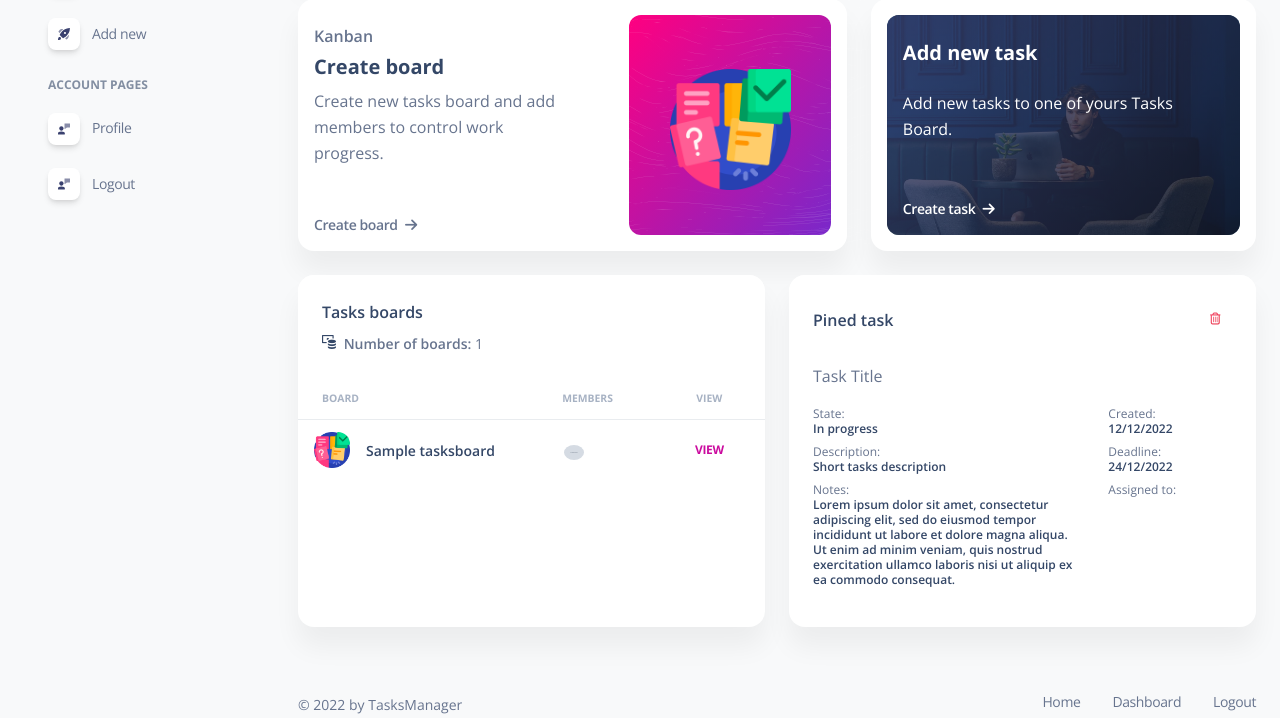
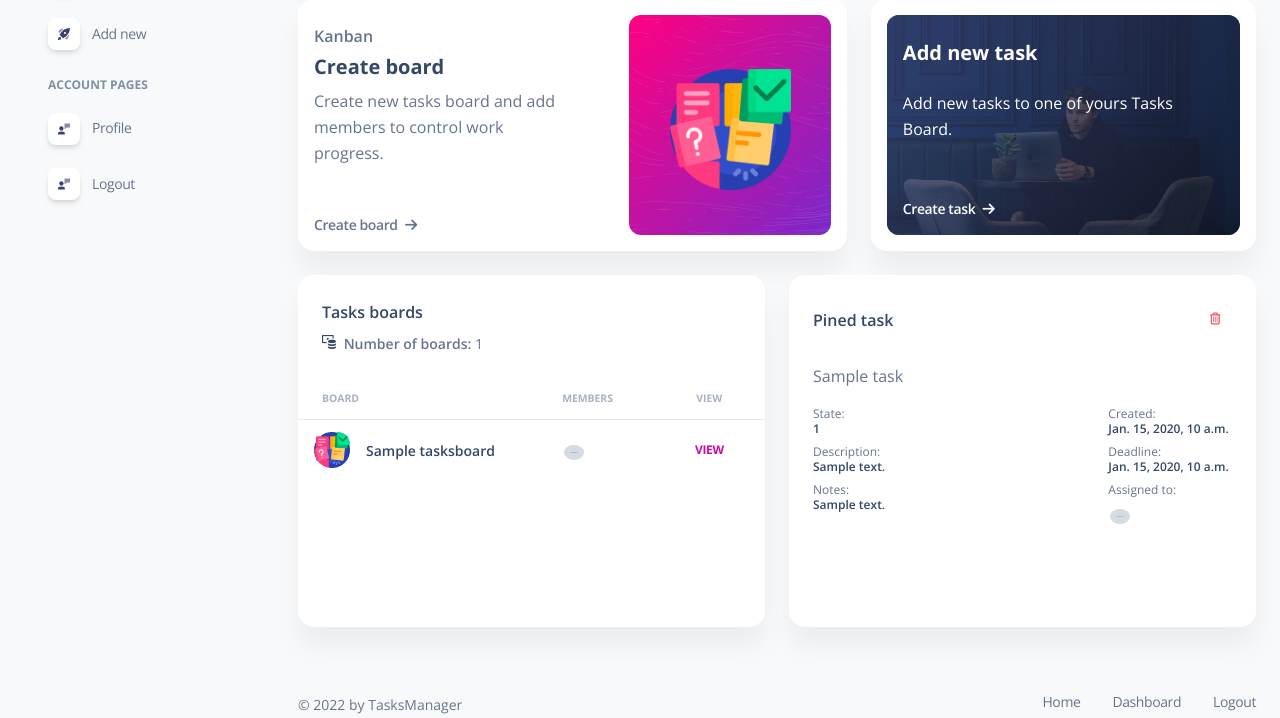
Before and after one commit to Szezi/TasksManager, a Django app: page /boards/dashboard in a window 1280 px wide. Shown: the part 217-935 px from the top of the page. Run offline with Django 4.2, Linux system fonts and the light colour scheme; a user stored in the database is signed in; tables that the repository leaves empty hold one stand-in row (values such as "Sample post"); grey boxes marked "Sample" are stand-in pictures; some libraries are stand-ins or nearby versions.

Commit message:
feat: display pined_task

```diff
--- a/boards/templates/boards/dashboard.html
+++ b/boards/templates/boards/dashboard.html
@@ -196,13 +196,16 @@
         </div>
         <div class="col-lg-6 col-md-6 mb-md-0 mb-4">
           <div class="card" style="min-height: 22rem;">
+            {% if pined_tasks %}
+              {% for task in pined_tasks %}
+                {% if task.owner == request.user %}
                   <div class="card-header pb-0">
                     <div class="row">
                       <div class="col-md-8 d-flex align-items-center">
                         <h6 class="mb-0">Pined task</h6>
                       </div>
                       <div class="col-md-4 text-end">
-                    <a class="btn btn-link text-danger text-gradient px-1 mb-0" href=""><i class="far fa-trash-alt me-2"></i></a>
+                          <a class="btn btn-link text-danger text-gradient px-1 mb-0" href="{% url 'pined_task-delete' task.id%}"><i class="far fa-trash-alt me-2"></i></a>
                       </div>
                     </div>
                   </div>
@@ -210,24 +213,24 @@
                     <div class="container">
                       <div class="row mb-3">
                         <div class="col">
-                    <span>Task Title</span>
+                          <span>{{ task.task.title }}</span>
                         </div>
                       </div>
                       <div class="row mb-3">
                         <div class="col-8">
                          <li class="list-group">
-                        <span class="mb-2 text-xs">State: <span class="text-dark font-weight-bold ms-sm-2"></br>In progress</span></span>
-                        <span class="mb-2 text-xs">Description: <span class="text-dark ms-sm-2 font-weight-bold"></br>Short tasks description</span></span>
-                        <span class="mb-2 text-xs">Notes: <span class="text-dark font-weight-bold ms-sm-2"></br>Lorem ipsum dolor sit amet, consectetur adipiscing elit, sed do eiusmod tempor incididunt ut labore et dolore magna aliqua. Ut enim ad minim veniam, quis nostrud exercitation ullamco laboris nisi ut aliquip ex ea commodo consequat.</span></span>
+                              <span class="mb-2 text-xs">State: <span class="text-dark font-weight-bold ms-sm-2"></br>{{task.task.state}}</span></span>
+                              <span class="mb-2 text-xs">Description: <span class="text-dark ms-sm-2 font-weight-bold"></br>{{task.task.description}}</span></span>
+                              <span class="mb-2 text-xs">Notes: <span class="text-dark font-weight-bold ms-sm-2"></br>{{task.task.notes}}</span></span>
                          </li>
                         </div>
                         <div class="col">
                           <li class="list-group">
-                        <span class="mb-2 text-xs">Created: <span class="text-dark font-weight-bold ms-sm-2"></br>12/12/2022</span></span>
-                        <span class="mb-2 text-xs">Deadline: <span class="text-dark font-weight-bold ms-sm-2"></br>24/12/2022</span></span>
+                              <span class="mb-2 text-xs">Created: <span class="text-dark font-weight-bold ms-sm-2"></br>{{task.task.created}}</span></span>
+                              <span class="mb-2 text-xs">Deadline: <span class="text-dark font-weight-bold ms-sm-2"></br>{{task.task.deadline}}</span></span>
                               <span class="mb-2 text-xs">Assigned to: <span class="text-dark font-weight-bold ms-sm-2"></br>
                                 <div class="avatar-group mt-2">
-                            {% for member in task.assigned_to.all %}
+                                  {% for member in task.task.assigned_to.all %}
                                     <a href="{% url 'profile-info' member.id%}" class="avatar avatar-xs rounded-circle" data-bs-toggle="tooltip" data-bs-placement="bottom" title="{{member}}">
                                         <img alt="Image placeholder" src="{{member.avatar.url}}">
                                     </a>
@@ -239,6 +242,27 @@
                       </div>
                     </div>
                   </div>
+                {% endif %}
+              {% endfor %}
+            {% else %}
+              <div class="card-header pb-0">
+                    <div class="row">
+                      <div class="col-md-8 d-flex align-items-center mb-6">
+                        <h6 class="mb-0">Pined task</h6>
+                      </div>
+                    </div>
+                  </div>
+              <div class="card-body h-100 px-0 pb-2" >
+                    <div class="container">
+                      <div class="row mb-3 ">
+                          <p class="text-center">Pin up task to have a quick reminder of yours most important things to do.</p>
+                      </div>
+                      <div class="row mb-3 ">
+                          <a class="btn btn-link mb-0" href="{% url 'pined_task-create' %}">Select task</a>
+                      </div>
+                    </div>
+                  </div>
+            {% endif %}
           </div>
         </div>
       </div>
```
Lines whose indentation alone changed are shown as unchanged.
